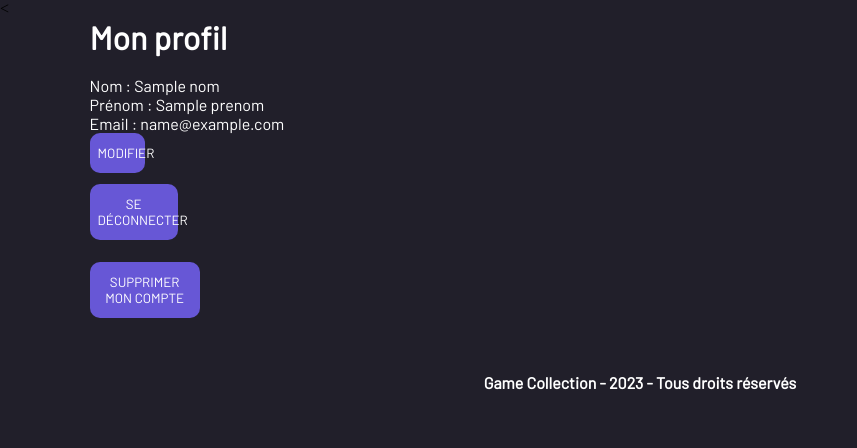
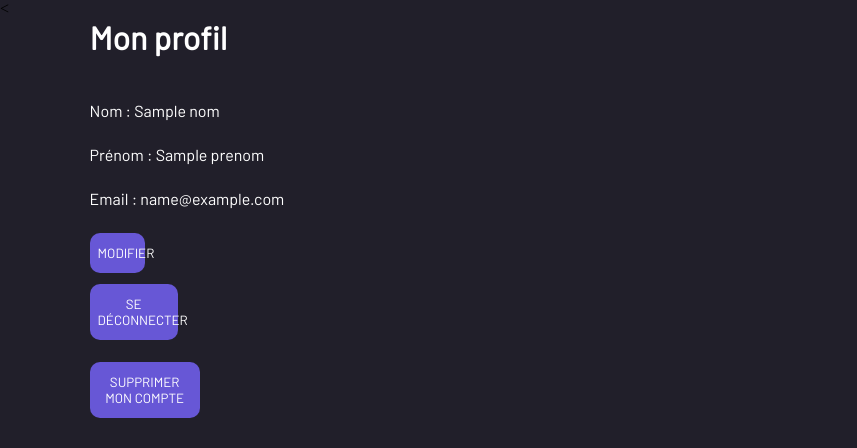
Before and after one commit to D-Lilian/game_collection, a PHP site: template view/viewProfil.php in a window 1280 px wide. Shown: the part 114-562 px from the top of the page, without its empty margins (0-857 px from the left). Run offline with PHP 8.4, Linux system fonts and the light colour scheme; the template is opened without the code that fills it: most values are stand-ins (such as "Sample title", 1, 10 or a date in 2020).

Commit message:
update profil fini

```diff
--- a/assets/css/profil.css
+++ b/assets/css/profil.css
@@ -3,6 +3,11 @@
     background: rgba(33, 31, 42, 1);
     overflow: auto;
     margin: 0;
+}
+.info_profil {
+    margin-top: 25px;
+    margin-bottom: 25px;
+    font-size: 16px;
 }
 
 .flex-container {
--- a/view/viewLogin.php
+++ b/view/viewLogin.php
@@ -18,7 +18,7 @@
             <input class="text" type="text" name="email" minlength=1 maxlength=500>
             <p class="info">Mot de passe :</p>
             <input class="text" type="password" name="password" minlength=1 maxlength=100><br>
-            <center><p><?php echo $erreur?></p></center>
+            <p class="info"><?php echo $erreur?></p>
             <button class="button" type="submit">SE CONNECTER</button>
             <br>
             <a href="../view/viewRegister.php" class="register">S'inscrire</a>
--- a/view/viewProfil.php
+++ b/view/viewProfil.php
@@ -17,13 +17,13 @@
             <form method="post">
             <h1 class="title">Mon profil</h1>
             <p class="info">Nom :</p>
-            <input class="text" type="text" name="lastName" value="<?php echo $_ENV["LastName"] ?>" minlength=1
+            <input class="text" type="text" name="lastName" value="<?php echo $nom ?>" minlength=1
                 maxlength=100>
             <p class="info">Prénom :</p>
-            <input class="text" type="text" name="firstName" value="<?php echo $_ENV["FirstName"] ?>" minlength=1
+            <input class="text" type="text" name="firstName" value="<?php echo $prenom ?>" minlength=1
                 maxlength=100>
             <p class="info">Email :</p>
-            <input class="text" type="text" name="email" value="<?php echo $_ENV["mail"] ?>" minlength=1 maxlength=500>
+            <input class="text" type="text" name="email" value="<?php echo $_SESSION["Mail_Uti"] ?>" minlength=1 maxlength=500>
             <p class="info">Mot de passe :</p>
             <input class="text" type="password" name="password" value="" minlength=1 maxlength=100>
             <p class="info">Confirmation du mot de passe :</p>
@@ -35,9 +35,10 @@
         <?php }else { ?>
 
         <h1 class="title">Mon profil</h1>
-        <p class="info">Nom : <?php echo $nom ?></p>
-        <p class="info">Prénom : <?php echo $prenom ?></p>
-        <p class="info">Email : <?php echo $currentEmail ?></p>
+
+        <p class="info_profil">Nom : <?php echo $nom ?></p>
+        <p class="info_profil">Prénom : <?php echo $prenom ?></p>
+        <p class="info_profil">Email : <?php echo $currentEmail ?></p>
 
         <form method="post">
         <button class="update" name="update" value="yes" type="submit">MODIFIER</button>
```
